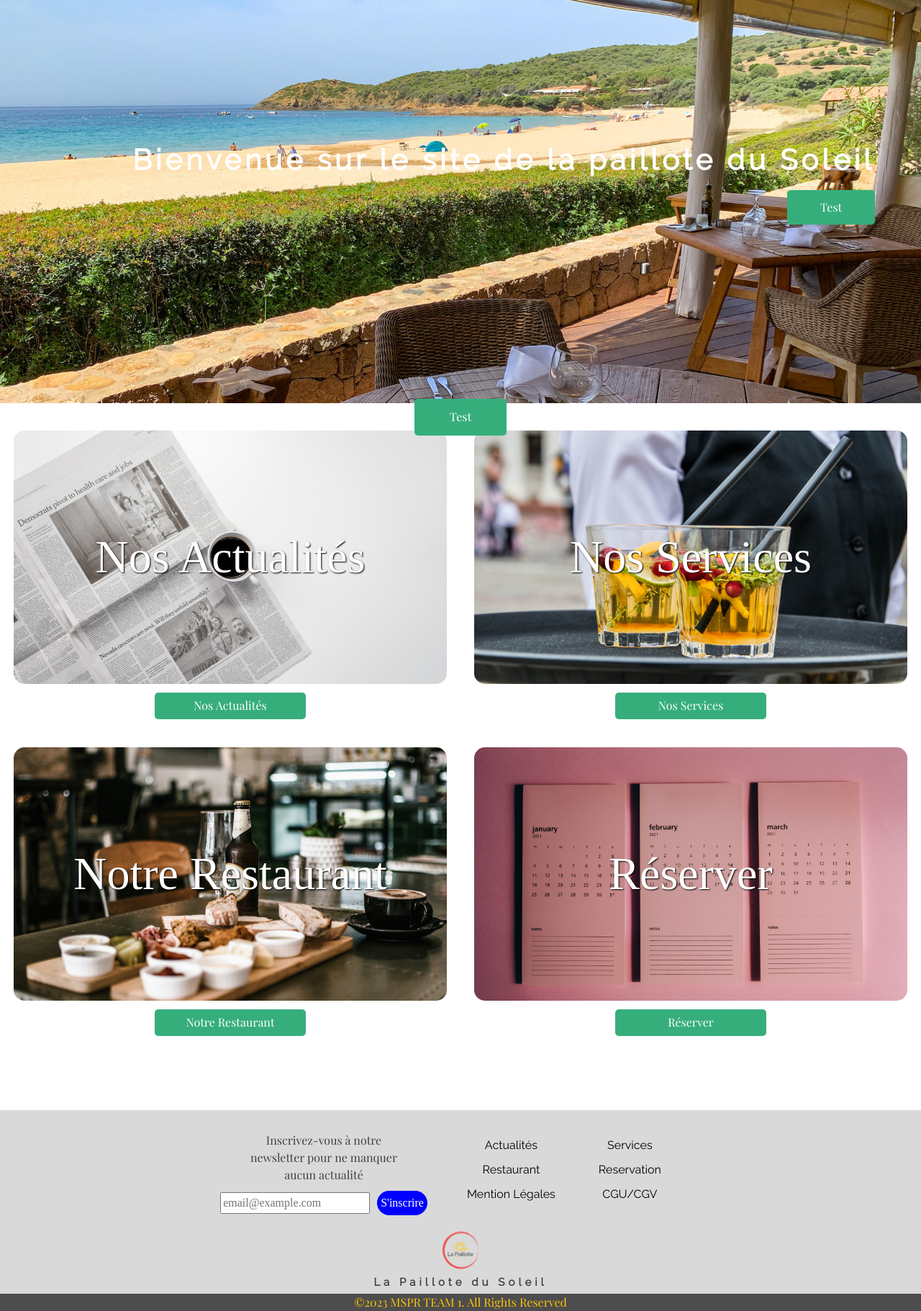
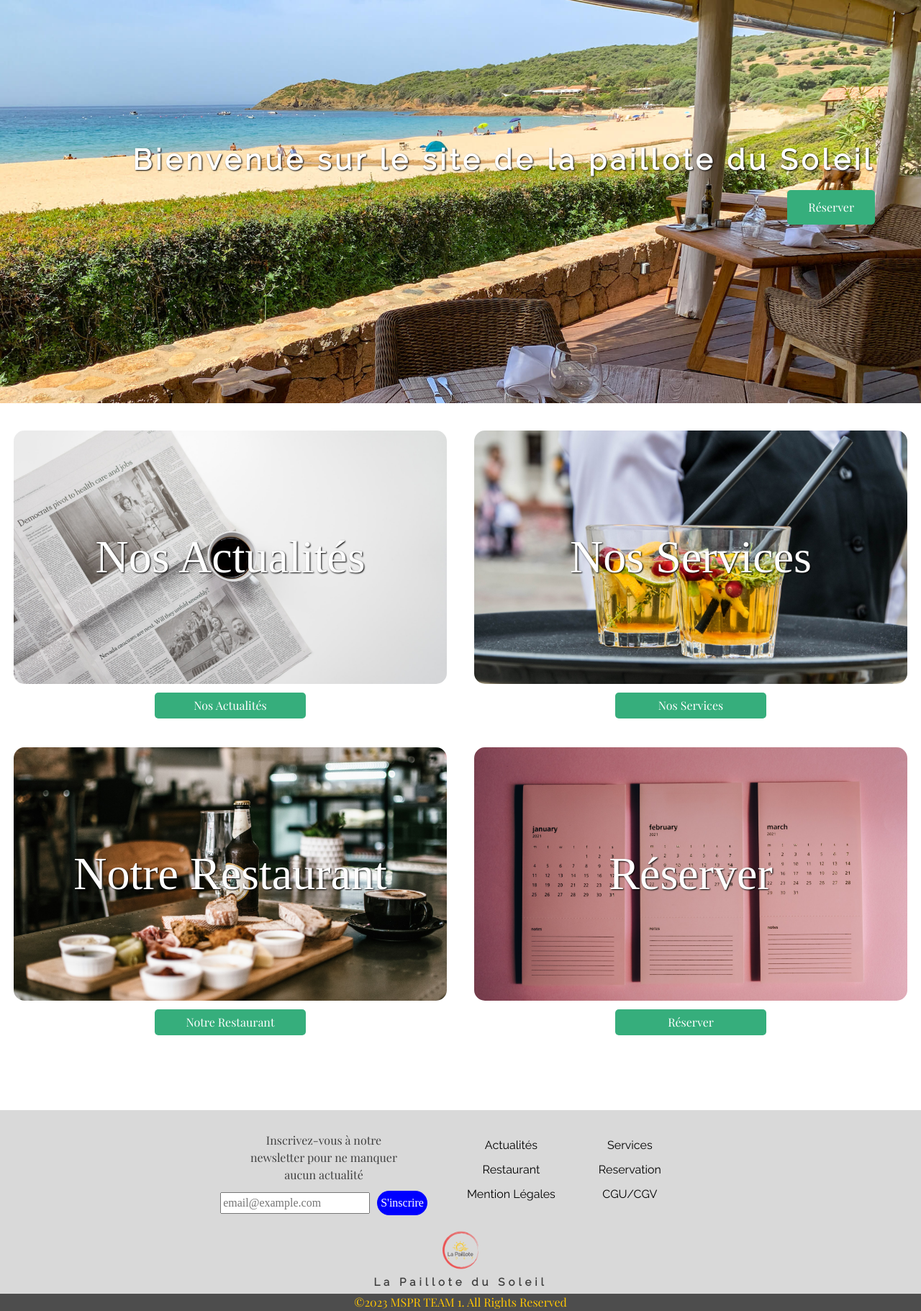
Before and after one commit to HaniLeb/main, a Symfony app: template templates/home/index.html.twig in a window 1280 px wide. Shown: the part 51-1872 px from the top of the page at 72% size. Run offline with Twig, Linux system fonts and the light colour scheme; the template is opened without the code that fills it, so the values that code supplies are empty; some libraries are stand-ins or nearby versions.

Commit message:
home page
modif css

```diff
--- a/public/styles/homepage.css
+++ b/public/styles/homepage.css
@@ -8,6 +8,7 @@ main{
 
 h1{
   font-family: "Raleway";
+  text-shadow: 1px 1px 2px black;
   color: white;
 }
 
@@ -36,19 +37,6 @@ a, p{
   align-items: end;
   padding-top: 15%;
   padding-right: 5%;
-}
-
-.btn-bottom {
-  position: absolute;
-  bottom: 9rem;
-  left: 50%;
-  transform: translate(-50%, 0);
-
-  width: 10%;
-  background-color: #36AE7C;
-  padding: 1%;
-  border-radius: 5px;
-  text-align: center;
 }
 
 .sect{
@@ -91,11 +79,13 @@ a, p{
 
 .link{
   width: 35%;
-  background-color: #36AE7C;
+  background-color: #36AE7C
+  ;
   padding: 1%;
   border-radius: 5px;
   text-align: center;
   margin-top: 2%;
+  display: block;
 }
 
 .link:hover{
--- a/templates/home/index.html.twig
+++ b/templates/home/index.html.twig
@@ -15,41 +15,29 @@
     <section class="hero">
         <div class="top">
             <h1>Bienvenue sur le site de la paillote du Soleil</h1>
-            <a {#href="{{ path('app_home') }}"#} class="link">Test</a>
-        </div>
-
-        <div class="btn-bottom">
-            <a {#href="{{ path('app_home') }}"#}>Test</a>
+            <a href="{{ path('app_reservations') }}" class="link">Réserver</a>
         </div>
     </section>
 
     <main>
         <section class="sect">
             <div class="div1">Nos Actualités</div>
-            <div class="link">
-                <a href="{{ path('app_actualite') }}">Nos Actualités</a>
-            </div>
+            <a class="link" href="{{ path('app_actualite') }}">Nos Actualités</a>
         </section>
 
         <section class="sect">
             <div class="div2">Nos Services</div>
-            <div class="link second">
-                <a href="{{ path('app_services') }}">Nos Services</a>
-            </div>
+            <a class="link second" href="{{ path('app_services') }}">Nos Services</a>
         </section>
 
         <section class="sect">
             <div class="div3">Notre Restaurant</div>
-            <div class="link">
-                <a href="{{ path('app_restaurant') }}">Notre Restaurant</a>
-            <div>
+            <a class="link" href="{{ path('app_restaurant') }}">Notre Restaurant</a>
         </section>
 
         <section class="sect">
             <div class="div4">Réserver</div>
-            <div class="link last">
-                <a href="{{ path('app_reservations') }}">Réserver</a>
-            <div>
+            <a class="link last" href="{{ path('app_reservations') }}">Réserver</a>
         </section>
     </main>
 {% endblock %}
```
